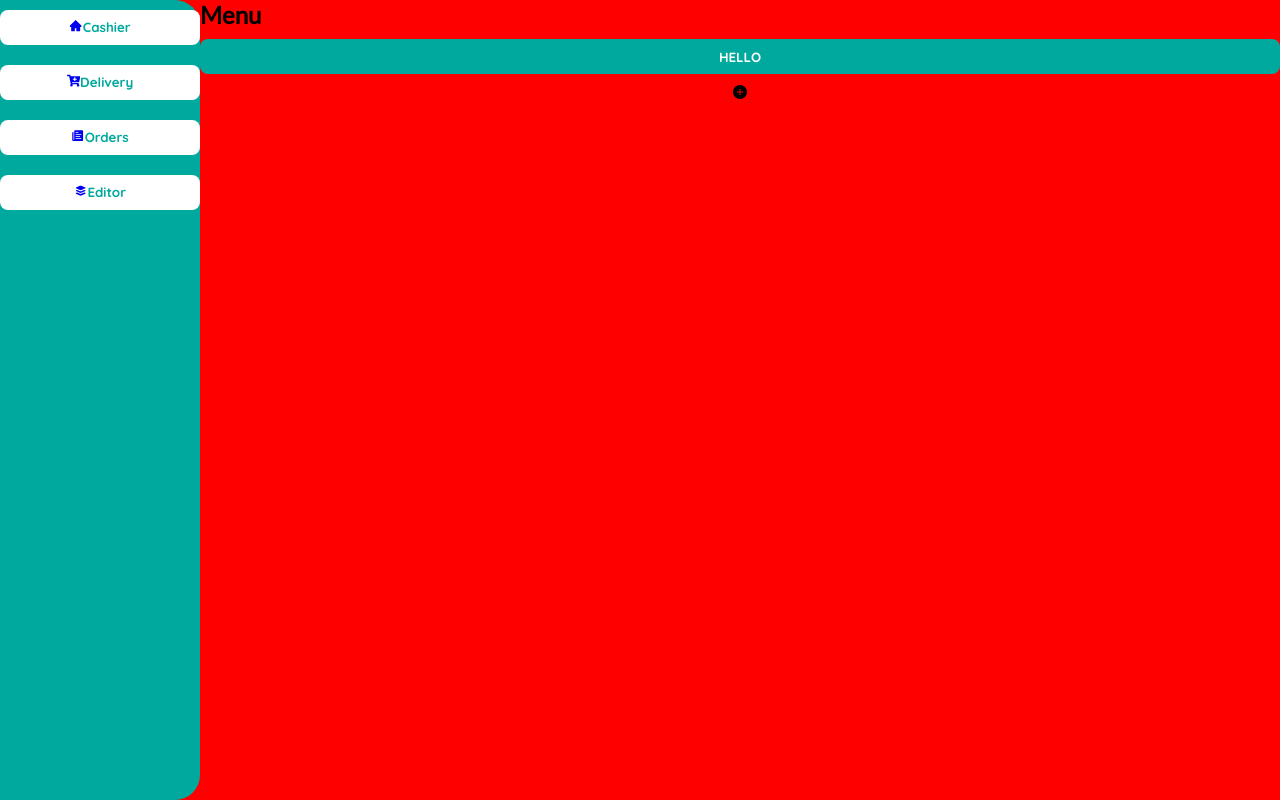
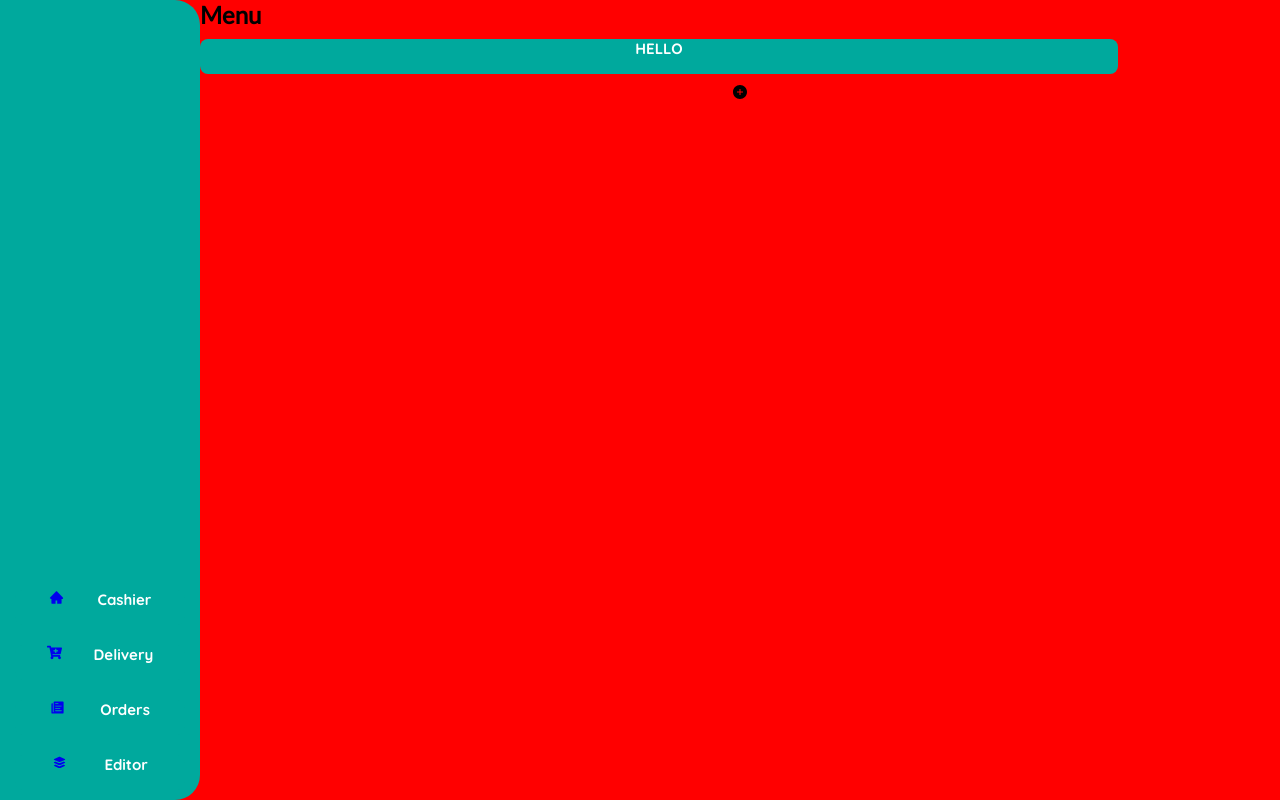
Before and after one commit to JimmyLam96/cash-up, a React (Create React App) app: page /editor in a window 1280 px wide. Built offline with nearby package versions, Linux system fonts and the light colour scheme.

Commit message:
Proper flexbox containers for SidebarButton and Sidebar

```diff
--- a/src/App.tsx
+++ b/src/App.tsx
@@ -15,9 +15,7 @@ function App() {
   return (
     <Router>
       <nav className="main-container">
-        <nav className="sidebar-container">
-          <Sidebar/>
-        </nav>
+        <Sidebar/>
         <div className="content-container">
           <Switch>
             <Route path= '/' exact component={Cashier}/>
--- a/src/components/Sidebar.tsx
+++ b/src/components/Sidebar.tsx
@@ -8,18 +8,19 @@ import SidebarButton from '../components/SidebarButton';
 function Sidebar() {
     return(
         <IconContext.Provider value={{ color: '#fff' }}>
-
-          <ul className='sidebar-items'>
+          <div className='sidebar-container'>
+            <div className='sidebar-items'>
             {SidebarData.map((item, index) => {
               return (
-                <SidebarButton key={index} name={item.title} buttonStyle={"btn--clicked"}>
+                <SidebarButton key={index} name={item.title} buttonStyle={"btn--default"}>
                   <Link to={item.path}>
                     {item.icon}
                   </Link>
                 </SidebarButton>
               );
             })}
-          </ul>
+            </div>
+          </div>
       </IconContext.Provider>
     );
 }
--- a/src/css/App.css
+++ b/src/css/App.css
@@ -19,30 +19,14 @@
   height: 100vh;
 }
 
-.sidebar-container {
-  flex: 1;
-  /* margin: 1vh; */
-  border-top-right-radius: 25px;
-  border-bottom-right-radius: 25px;
-  max-width: 25vh;
-  background-color: var(--primary);
-}
-
 .content-container {
   flex: 3;
   border-radius: 25px;
-  /* background-color: aqua; */
 }
 
 .sidebar-items {
   width: 100%;
 }
-
-/*
-
-.content {
-  display: flex;
-} */
 
 .cashier,
 .delivery,
--- a/src/css/Sidebar.css
+++ b/src/css/Sidebar.css
@@ -1,25 +1,19 @@
-.sidebar-text {
+.sidebar-container {
+  /* flexbox */
   display: flex;
-  padding: 8px 0px 8px 16px;
-  height: 60px;
+  flex: 1;
+  flex-direction: column;
+  justify-content: flex-end;
+  /* look and size */
+  border-top-right-radius: 25px;
+  border-bottom-right-radius: 25px;
+  max-width: 25vh;
+  /* color */
+  background-color: var(--primary);
 }
 
-.sidebar-text a {
-  text-decoration: none;
-  color: #f5f5f5;
-  font-size: 18px;
-  width: 95%;
-  height: 100%;
+.sidebar-items {
   display: flex;
+  flex-direction: column;
   align-items: center;
-  padding: 0 16px;
-  border-radius: 15px;
 }
-
-.sidebar-text a:hover {
-  background-color: white;
-}
-
-span {
-  margin-left: 16px;
-}
--- a/src/css/SidebarButton.css
+++ b/src/css/SidebarButton.css
@@ -1,13 +1,20 @@
 .btn {
+  /* flexbox */
+  display: flex;
+  justify-content: space-evenly;
+  /* fonts */
   font-family: "Quicksand";
   font-weight: 400;
+  font-size: 15px;
+  /* look and size */
   border-radius: 8px;
+  height: 35px;
+  width: 85%;
+  /* others */
   cursor: pointer;
+  /*top - left - bottom - right*/
+  margin: 10px 0px 10px 0px;
   transition: transform 0.3s ease;
-  height: 35px;
-  width: 100%;
-  /*top - right - bottom - left*/
-  margin: 10px 0px 10px 0px;
 }
 
 .btn:hover {
@@ -23,6 +30,7 @@
 
 .btn--clicked {
   background-color: white;
+  font-size: 17px;
   color: var(--primary);
   border: none;
 }
```
